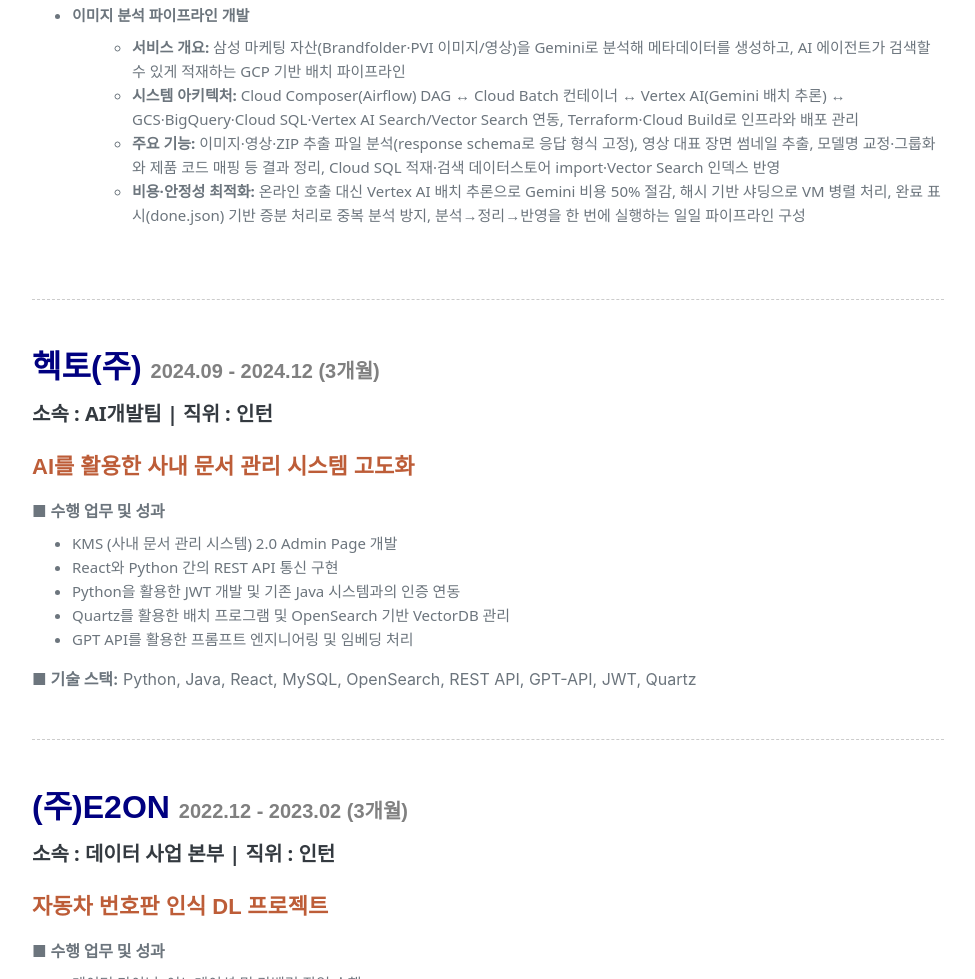
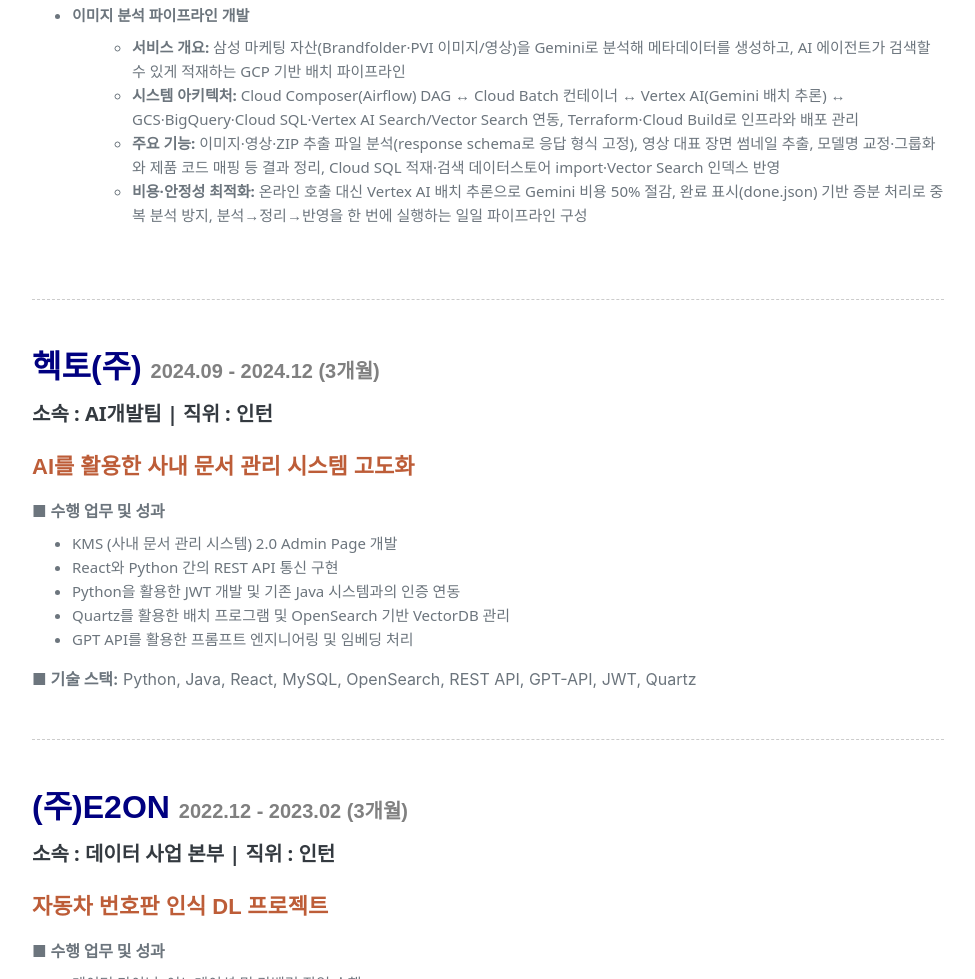
Before and after one commit to whiteblossom/portfolio_page, a plain HTML site: page index.html in a window 1280 px wide. Shown: the part 3969-4948 px from the top of the page, without its empty margins (288-1263 px from the left). Drawn offline with nearby package versions, Linux system fonts and the light colour scheme; a web font is replaced by a local one.

Commit message:
Update index.html

```diff
--- a/index.html
+++ b/index.html
@@ -383,7 +383,7 @@
                                 <li><b>서비스 개요:</b> 삼성 마케팅 자산(Brandfolder·PVI 이미지/영상)을 Gemini로 분석해 메타데이터를 생성하고, AI 에이전트가 검색할 수 있게 적재하는 GCP 기반 배치 파이프라인</li>
                                 <li><b>시스템 아키텍처:</b> Cloud Composer(Airflow) DAG ↔ Cloud Batch 컨테이너 ↔ Vertex AI(Gemini 배치 추론) ↔ GCS·BigQuery·Cloud SQL·Vertex AI Search/Vector Search 연동, Terraform·Cloud Build로 인프라와 배포 관리</li>
                                 <li><b>주요 기능:</b> 이미지·영상·ZIP 추출 파일 분석(response schema로 응답 형식 고정), 영상 대표 장면 썸네일 추출, 모델명 교정·그룹화와 제품 코드 매핑 등 결과 정리, Cloud SQL 적재·검색 데이터스토어 import·Vector Search 인덱스 반영</li>
-                                <li><b>비용·안정성 최적화:</b> 온라인 호출 대신 Vertex AI 배치 추론으로 Gemini 비용 50% 절감, 해시 기반 샤딩으로 VM 병렬 처리, 완료 표시(done.json) 기반 증분 처리로 중복 분석 방지, 분석→정리→반영을 한 번에 실행하는 일일 파이프라인 구성</li>
+                                <li><b>비용·안정성 최적화:</b> 온라인 호출 대신 Vertex AI 배치 추론으로 Gemini 비용 50% 절감, 완료 표시(done.json) 기반 증분 처리로 중복 분석 방지, 분석→정리→반영을 한 번에 실행하는 일일 파이프라인 구성</li>
                             </ul>
                         </li>
                         </ul>
```
